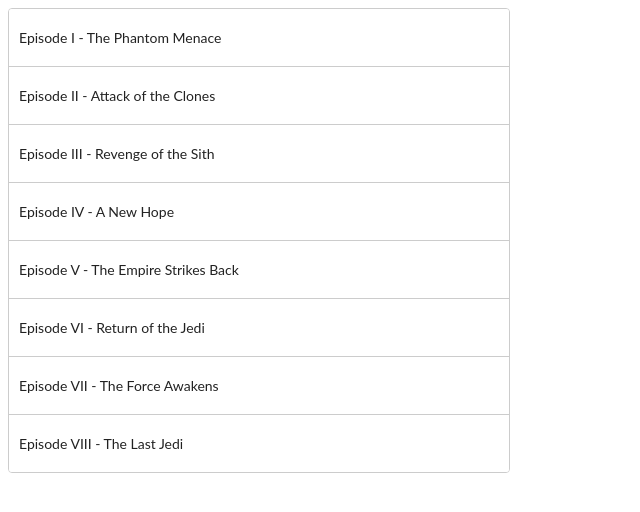
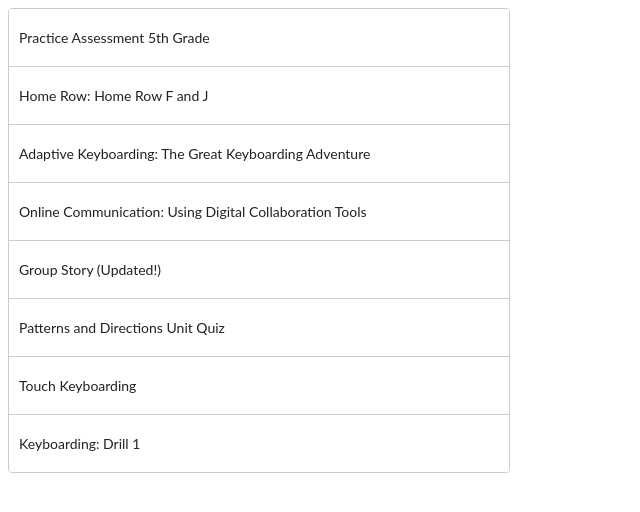
Before and after one commit to willwm/material-draggable, an Angular app: page / in a window 1280 px wide. Shown: the top 512 px of the page, without its empty margins (0-640 px from the left). Built offline with nearby package versions, Linux system fonts and the light colour scheme.

Commit message:
Replace movies examples with assignments examples

```diff
--- a/src/app/app.component.html
+++ b/src/app/app.component.html
@@ -1,3 +1,3 @@
 <div cdkDropList class="example-list" (cdkDropListDropped)="drop($event)">
-  <div class="example-box" *ngFor="let movie of movies" cdkDrag>{{movie}}</div>
+  <div class="example-box" *ngFor="let assignment of assignments" cdkDrag>{{assignment}}</div>
 </div>
--- a/src/app/app.component.ts
+++ b/src/app/app.component.ts
@@ -7,18 +7,18 @@
   styleUrls: ['./app.component.css']
 })
 export class AppComponent {
-  movies = [
-    'Episode I - The Phantom Menace',
-    'Episode II - Attack of the Clones',
-    'Episode III - Revenge of the Sith',
-    'Episode IV - A New Hope',
-    'Episode V - The Empire Strikes Back',
-    'Episode VI - Return of the Jedi',
-    'Episode VII - The Force Awakens',
-    'Episode VIII - The Last Jedi'
+  assignments = [
+    'Practice Assessment 5th Grade',
+    'Home Row: Home Row F and J',
+    'Adaptive Keyboarding: The Great Keyboarding Adventure',
+    'Online Communication: Using Digital Collaboration Tools',
+    'Group Story (Updated!)',
+    'Patterns and Directions Unit Quiz',
+    'Touch Keyboarding',
+    'Keyboarding: Drill 1',
   ];
 
   drop(event: CdkDragDrop<string[]>) {
-    moveItemInArray(this.movies, event.previousIndex, event.currentIndex);
+    moveItemInArray(this.assignments, event.previousIndex, event.currentIndex);
   }
 }
```
